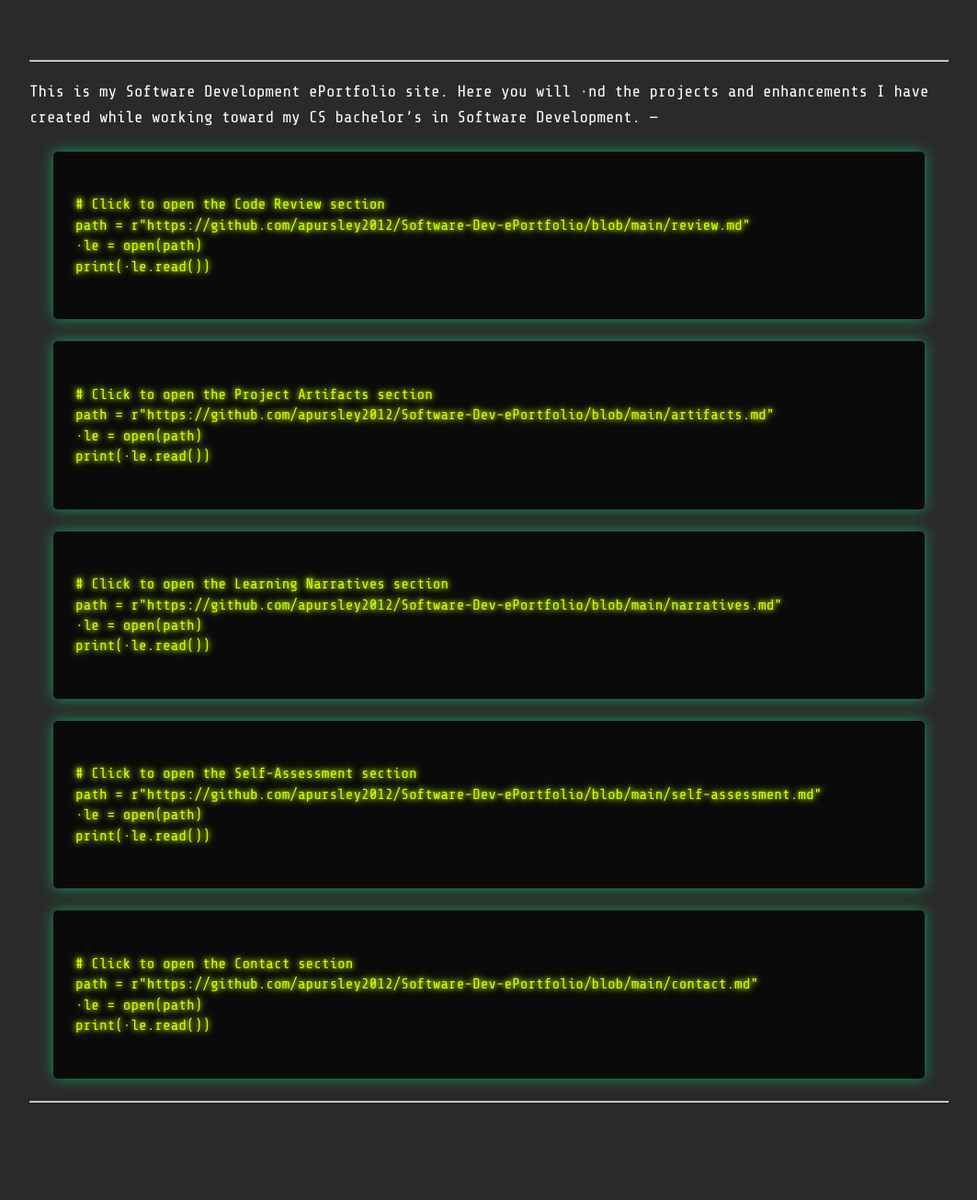
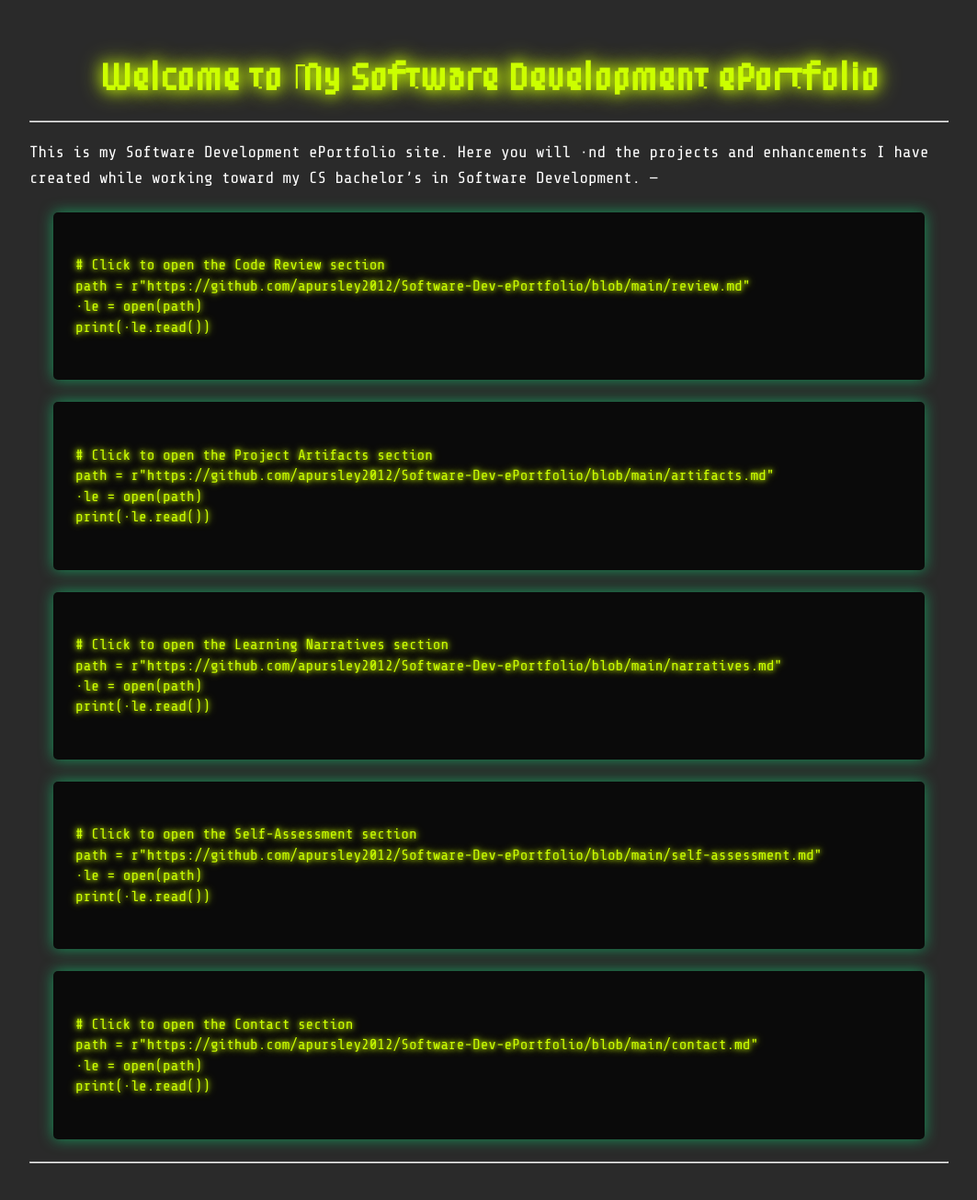
Before and after one commit to apursley2012/Software-Dev-ePortfolio, a Jekyll site: the page built from index.md, in a window 1280 px wide. Shown: the whole page at 92% size, without its empty margins (108-1171 px from the left). Built offline with Jekyll 4.4.1, drawn with Linux system fonts in a browser that asks for light colours; before the commit the page ends 1239 px from its top, so only the background shows below that.

Commit message:
Update index.md

```diff
--- a/index.md
+++ b/index.md
@@ -3,7 +3,7 @@ layout: default
 title: Software Development ePortfolio
 ---
 
-<h2 id="typed-welcome"></h2>
+<h2 id="typed-welcome">Welcome to My Software Development ePortfolio</h2>
 ---
 This is my Software Development ePortfolio site. Here you will find the projects and enhancements I have created while working toward my CS bachelor’s in Software Development.
 ---
```
